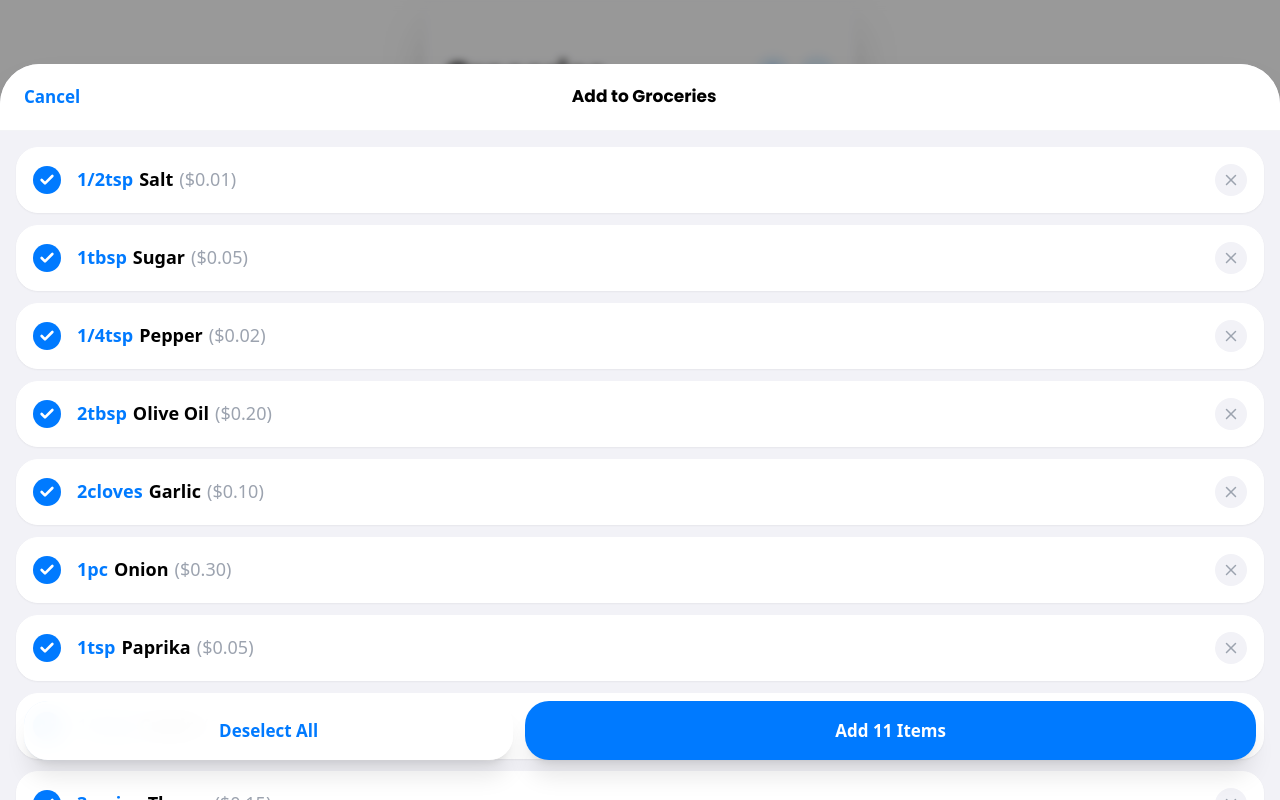
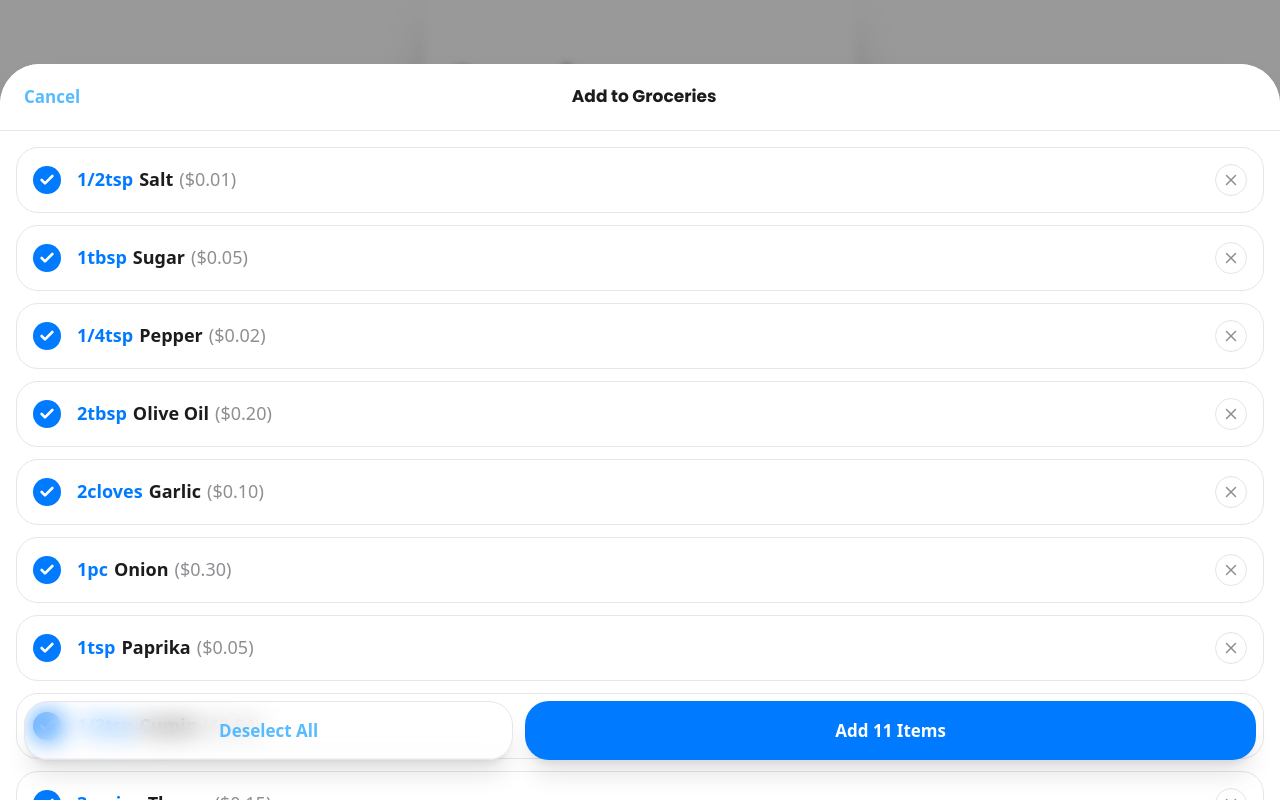
Before and after one commit to Wiken2k3/Cooco-app, a React (Vite) app: page /app/grocery in a window 1280 px wide. Both pictures are taken after a click on the button 773 px from the left and 74 px from the top of the page. Built offline with nearby package versions, Linux system fonts and the light colour scheme.

Commit message:
fix layout dark mode grocery and header app

```diff
--- a/src/pages/Grocery/AddToGroceryModal.jsx
+++ b/src/pages/Grocery/AddToGroceryModal.jsx
@@ -38,63 +38,130 @@ export default function AddToGroceryModal({ onClose, onAdd }) {
 
   return (
     <div className="fixed inset-0 z-[100] bg-black/40 backdrop-blur-sm flex items-end">
+
       <div className="absolute inset-0" onClick={onClose} />
 
-      <div className="w-full bg-[#F2F2F7] rounded-t-[40px] h-[92vh] flex flex-col relative shadow-2xl animate-in slide-in-from-bottom duration-500 overflow-hidden">
+      {/* MAIN MODAL */}
+      <div className="w-full
+        bg-[var(--color-bg)]
+        rounded-t-[40px]
+        h-[92vh]
+        flex flex-col
+        relative
+        shadow-2xl
+        animate-in slide-in-from-bottom duration-500
+        overflow-hidden
+        transition-colors
+      ">
 
-        {/* Header */}
-        <div className="px-6 py-5 flex justify-between items-center bg-white border-b border-gray-100 z-50">
-          <button onClick={onClose} className="text-[#007AFF] text-[17px] font-semibold active:opacity-40">
+        {/* HEADER */}
+        <div className="px-6 py-5 flex justify-between items-center
+          bg-[var(--color-card)]
+          border-b border-[var(--color-border)]
+          z-50
+        ">
+          <button
+            onClick={onClose}
+            className="text-[var(--color-button-color)] text-[17px] font-semibold active:opacity-40"
+          >
             Cancel
           </button>
-          <h2 className="text-[17px] font-bold text-black">Add to Groceries</h2>
+
+          <h2 className="text-[17px] font-bold text-[var(--color-text)]">
+            Add to Groceries
+          </h2>
+
           <div className="w-12" />
         </div>
 
-        {/* List Content - Cuộn được phía dưới các nút */}
+        {/* LIST */}
         <div className="flex-1 overflow-y-auto px-4 pt-4 pb-44 no-scrollbar">
           <div className="space-y-3">
+
             {items.map((item) => {
               const isSelected = selected.includes(item.id);
+
               return (
                 <div
                   key={item.id}
                   onClick={() => toggleSelect(item.id)}
-                  className="flex items-center bg-white rounded-[22px] p-4 active:scale-[0.98] transition-all cursor-pointer shadow-sm border border-white"
+                  className="flex items-center
+                  bg-[var(--color-card)]
+                  rounded-[22px]
+                  p-4
+                  active:scale-[0.98]
+                  transition-all
+                  cursor-pointer
+                  shadow-[var(--shadow-sm)]
+                  border border-[var(--color-border)]
+                "
                 >
+
+                  {/* CHECK */}
                   <div className={`w-7 h-7 rounded-full flex items-center justify-center transition-all ${
-                    isSelected ? 'bg-[#007AFF]' : 'border-2 border-gray-200'
+                    isSelected
+                      ? 'bg-[#007AFF]'
+                      : 'border-2 border-[var(--color-border)]'
                   }`}>
-                    {isSelected && <Check size={16} className="text-white stroke-[4]" />}
+                    {isSelected && (
+                      <Check size={16} className="text-white stroke-[4]" />
+                    )}
                   </div>
 
+                  {/* TEXT */}
                   <div className="flex flex-1 items-center gap-1.5 ml-4">
 
-                  <span className="text-[18px] font-bold text-[#007AFF]">{item.qty}</span>
+                    <span className="text-[18px] font-bold text-[#007AFF]">
+                      {item.qty}
+                    </span>
 
-                  <span className="text-[18px] font-bold text-black">{item.name}</span>
+                    <span className="text-[18px] font-bold text-[var(--color-text)]">
+                      {item.name}
+                    </span>
 
-                  <span className="text-[18px] text-gray-400 font-medium">({item.price})</span>
+                    <span className="text-[18px] text-[var(--color-text-muted)] font-medium">
+                      ({item.price})
+                    </span>
 
                   </div>
 
+                  {/* DELETE */}
                   <button
                     onClick={(e) => removeItem(e, item.id)}
-                    className="w-8 h-8 rounded-full bg-[#F2F2F7] flex items-center justify-center active:scale-90 text-gray-400"
+                    className="w-8 h-8 rounded-full
+                    bg-[var(--color-bg)]
+                    border border-[var(--color-border)]
+                    flex items-center justify-center
+                    active:scale-90
+                    text-[var(--color-text-muted)]
+                  "
                   >
                     <X size={18} />
                   </button>
+
                 </div>
               );
             })}
+
           </div>
         </div>
 
-        {/* 2 Nút bấm nổi hoàn toàn đè lên danh sách */}
+        {/* BOTTOM BUTTONS */}
         <div className="absolute bottom-10 left-0 right-0 px-6 z-50 flex gap-3 pointer-events-none">
+
           <button
             onClick={() => setSelected([])}
-            className="flex-1 pointer-events-auto py-4 bg-white/95 backdrop-blur-md text-[#007AFF] rounded-[24px] font-bold text-[17px] active:scale-95 transition-all shadow-xl border border-white/20"
+            className="flex-1 pointer-events-auto py-4
+            bg-[var(--color-card)]/95
+            backdrop-blur-md
+            text-[var(--color-button-color)]
+            rounded-[24px]
+            font-bold text-[17px]
+            active:scale-95
+            transition-all
+            shadow-xl
+            border border-[var(--color-border)]
+          "
           >
             Deselect All
           </button>
@@ -105,11 +172,12 @@ export default function AddToGroceryModal({ onClose, onAdd }) {
             className={`flex-[1.5] pointer-events-auto py-4 rounded-[24px] font-bold text-[17px] transition-all active:scale-95 shadow-xl ${
               selected.length > 0
                 ? 'bg-[#007AFF] text-white'
-              : 'bg-gray-300 text-gray-500 opacity-80'
+                : 'bg-[var(--color-border)] text-[var(--color-text-muted)] opacity-80'
             }`}
           >
             Add {selected.length} Items
           </button>
+
         </div>
 
       </div>
--- a/src/pages/Grocery/Grocery.jsx
+++ b/src/pages/Grocery/Grocery.jsx
@@ -23,7 +23,6 @@ export default function Grocery() {
     const formattedItems = newItemsFromModal.map(item => ({
       id: Date.now() + Math.random(),
       name: item.name,
-      // Tách số và đơn vị để đồng bộ với logic Calculate
       qty: item.qty.replace(/[^\d./]/g, '') || "1",
       unit: item.qty.replace(/[\d./]/g, '') || "Item",
       checked: false
@@ -40,46 +39,57 @@ export default function Grocery() {
   };
 
   return (
-    <div className="min-h-screen bg-[#F2F2F7] pb-24 font-sans">
-      {/* AppBar - Apple Style Glassmorphism */}
-      <div className="sticky top-0 z-40 bg-white/80 backdrop-blur-xl px-5 pt-14 pb-4 flex justify-between items-end">
-        <h1 className="text-[34px] font-bold text-black tracking-tight leading-none">
+    <div className="min-h-screen bg-[var(--color-bg)] pb-24 font-sans transition-colors">
+
+      {/* HEADER đồng bộ */}
+      <div className="sticky top-0 z-50 bg-[var(--color-bg)]/90 backdrop-blur-md border-b border-[var(--color-border)] px-6 pt-14 pb-4 flex justify-between items-end">
+
+        <h1 className="text-[34px] font-extrabold text-[var(--color-text)] tracking-tight">
           Groceries
         </h1>
-        <div className="flex items-center gap-2">
+
+        <div className="flex items-center gap-2.5">
           <button
             onClick={() => setIsAddOpen(true)}
-            className="w-9 h-9 flex items-center justify-center rounded-full bg-[#E3F2FD] text-[#007AFF] active:scale-90 transition-all"
+            className="w-9 h-9 flex items-center justify-center rounded-full
+            bg-[var(--color-button-bg)] hover:bg-[var(--color-button-hover)]
+            text-[var(--color-button-color)] transition active:scale-95"
           >
-            <Plus size={24} strokeWidth={2.5} />
+            <Plus size={20} />
           </button>
-          <button className="w-9 h-9 flex items-center justify-center rounded-full bg-[#E3F2FD] text-[#007AFF] active:scale-90 transition-all">
-            <MoreHorizontal size={22} strokeWidth={2.5} />
+
+          <button
+            className="w-9 h-9 flex items-center justify-center rounded-full
+            bg-[var(--color-button-bg)] hover:bg-[var(--color-button-hover)]
+            text-[var(--color-button-color)] transition active:scale-95"
+          >
+            <MoreHorizontal size={20} />
           </button>
         </div>
       </div>
 
-      {/* List Content - Mỗi item là một Card riêng biệt (Theo bản thiết kế mới) */}
+      {/* LIST */}
       <div className="px-4 pt-6 space-y-4">
         {items.length > 0 ? (
           items.map((item) => (
             <div
               key={item.id}
               onClick={() => { setSelectedItem(item); setIsCalcOpen(true); }}
-              className="flex items-center gap-4 p-4 bg-white rounded-[24px] shadow-[0_2px_12px_rgba(0,0,0,0.03)] border border-white active:scale-[0.98] active:bg-[#F9F9F9] transition-all cursor-pointer"
+              className="flex items-center gap-4 p-4
+              bg-[var(--color-card)]
+              rounded-[24px]
+              shadow-[var(--shadow-sm)]
+              border border-[var(--color-border)]
+              active:scale-[0.98]
+              transition-all cursor-pointer"
             >
-              {/* Box xám placeholder - Bo góc 16px chuẩn iOS */}
-              <div className="w-[52px] h-[52px] bg-[#F2F2F7] rounded-[16px] flex-shrink-0 flex items-center justify-center text-xl">
-
-              </div>
+              <div className="w-[52px] h-[52px] bg-[var(--color-bg)] rounded-[16px] flex-shrink-0 flex items-center justify-center text-xl border border-[var(--color-border)]" />
 
               <div className="flex items-center gap-2">
-                {/* Số lượng màu xanh dương */}
                 <span className="text-[20px] font-bold text-[#007AFF] leading-none">
                   {item.qty}
                 </span>
-                {/* Tên sản phẩm */}
-                <span className="text-[20px] font-bold text-black capitalize leading-none">
+                <span className="text-[20px] font-bold text-[var(--color-text)] capitalize leading-none">
                   {item.name}
                 </span>
               </div>
@@ -87,12 +97,14 @@ export default function Grocery() {
           ))
         ) : (
           <div className="py-20 text-center opacity-40">
-            <p className="text-[17px] font-medium">No items yet</p>
+            <p className="text-[17px] font-medium text-[var(--color-text-muted)]">
+              No items yet
+            </p>
           </div>
         )}
       </div>
 
-      {/* Modals */}
+      {/* MODALS */}
       {isAddOpen && (
         <AddToGroceryModal
           onClose={() => setIsAddOpen(false)}
--- a/src/pages/MealPlan/MealPlan.jsx
+++ b/src/pages/MealPlan/MealPlan.jsx
@@ -109,9 +109,9 @@ export default function MealPlan() {
     <div className="min-h-full pb-28 bg-[var(--color-bg)] transition-colors duration-300">
 
       {/* APPBAR */}
-      <div className="sticky top-0 z-50 bg-[var(--color-bg)]/90 backdrop-blur-md border-b border-[var(--color-border)] px-6 py-4 flex justify-between items-center">
+      <div className="sticky top-0 z-50 bg-[var(--color-bg)]/90 backdrop-blur-md border-b border-[var(--color-border)] px-6 pt-14 pb-4 flex justify-between items-center">
 
-        <h1 className="text-[32px] font-extrabold text-[var(--color-text)]">
+        <h1 className="text-[34px] font-extrabold text-[var(--color-text)] tracking-tight">
           Meal Plan
         </h1>
 
```
Also changed, not shown: src/pages/Discover/Discover.jsx (+6 -11 lines). Lines whose indentation alone changed are shown as unchanged.
